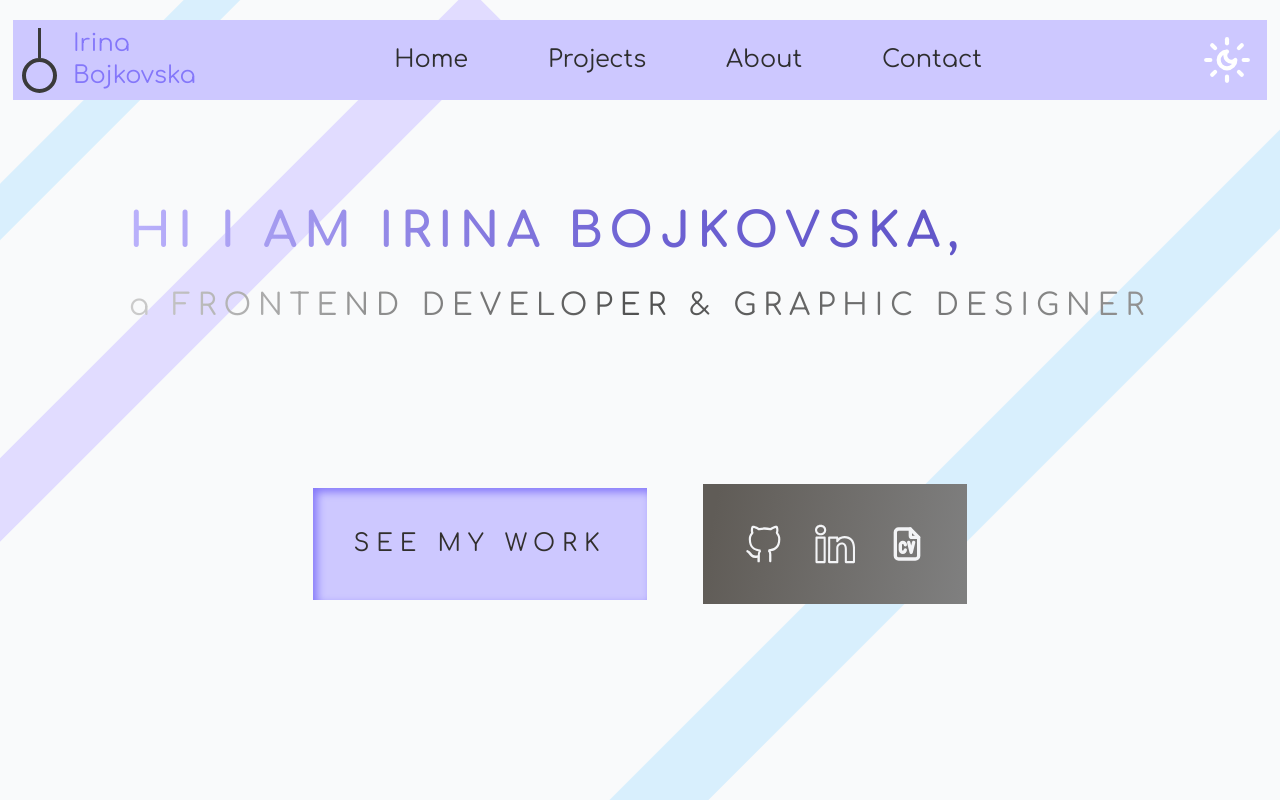
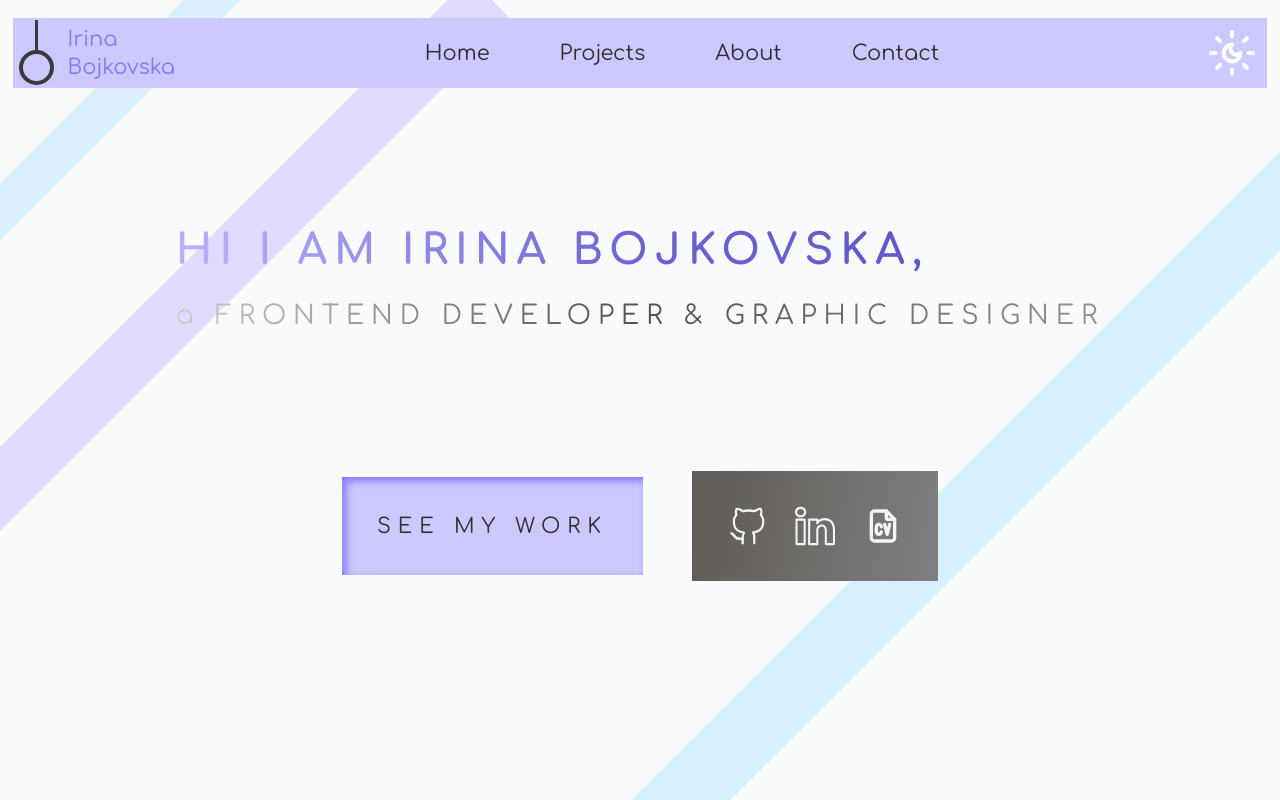
Before and after one commit to Irina11122/minimalistic-portfolio, a React (Vite) app: page / in a window 1280 px wide. Shown: the top 800 px of the page. Built offline with nearby package versions, Linux system fonts and the light colour scheme.

Commit message:
fixed html font

```diff
--- a/src/index.css
+++ b/src/index.css
@@ -21,7 +21,7 @@
   font-family: 'Poppins', sans-serif;
 }
 html {
-  font-size: 1rem;
+  font-size: 14px;
 }
 
 .dark body {
```
